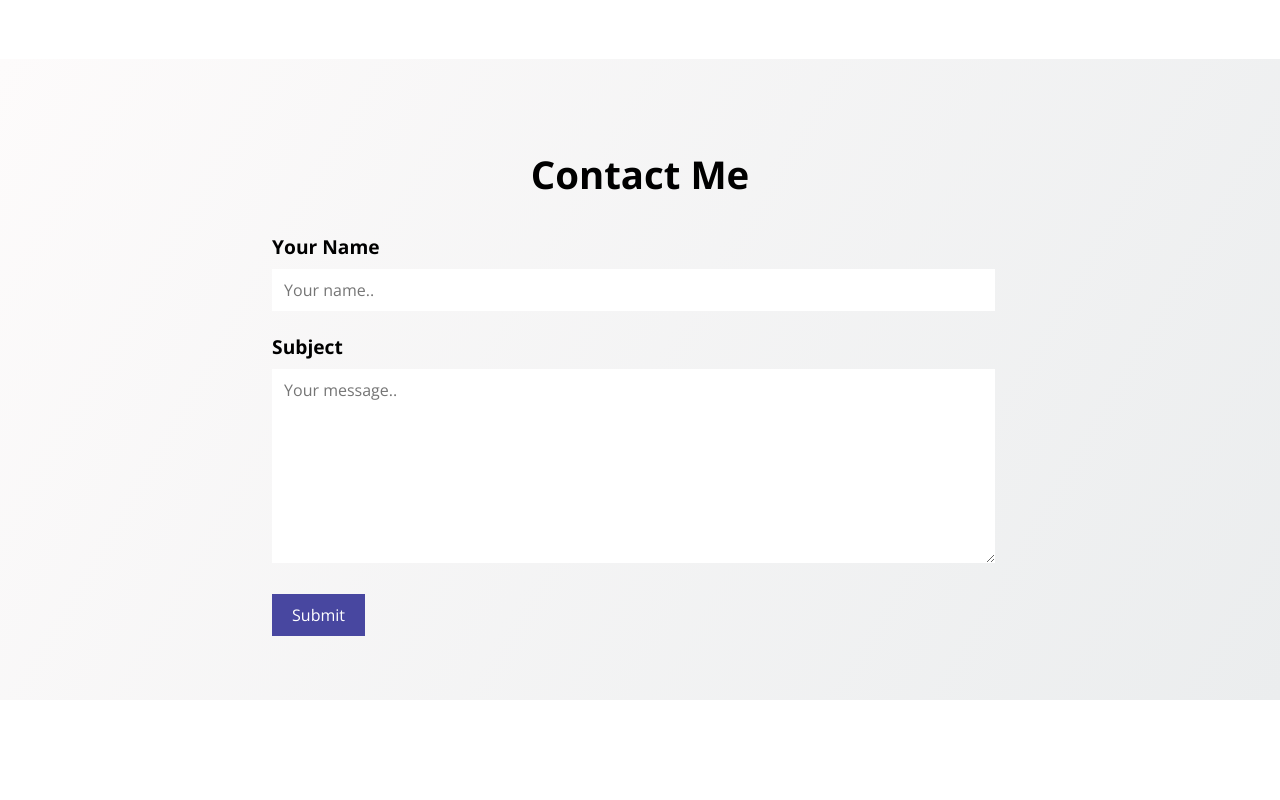
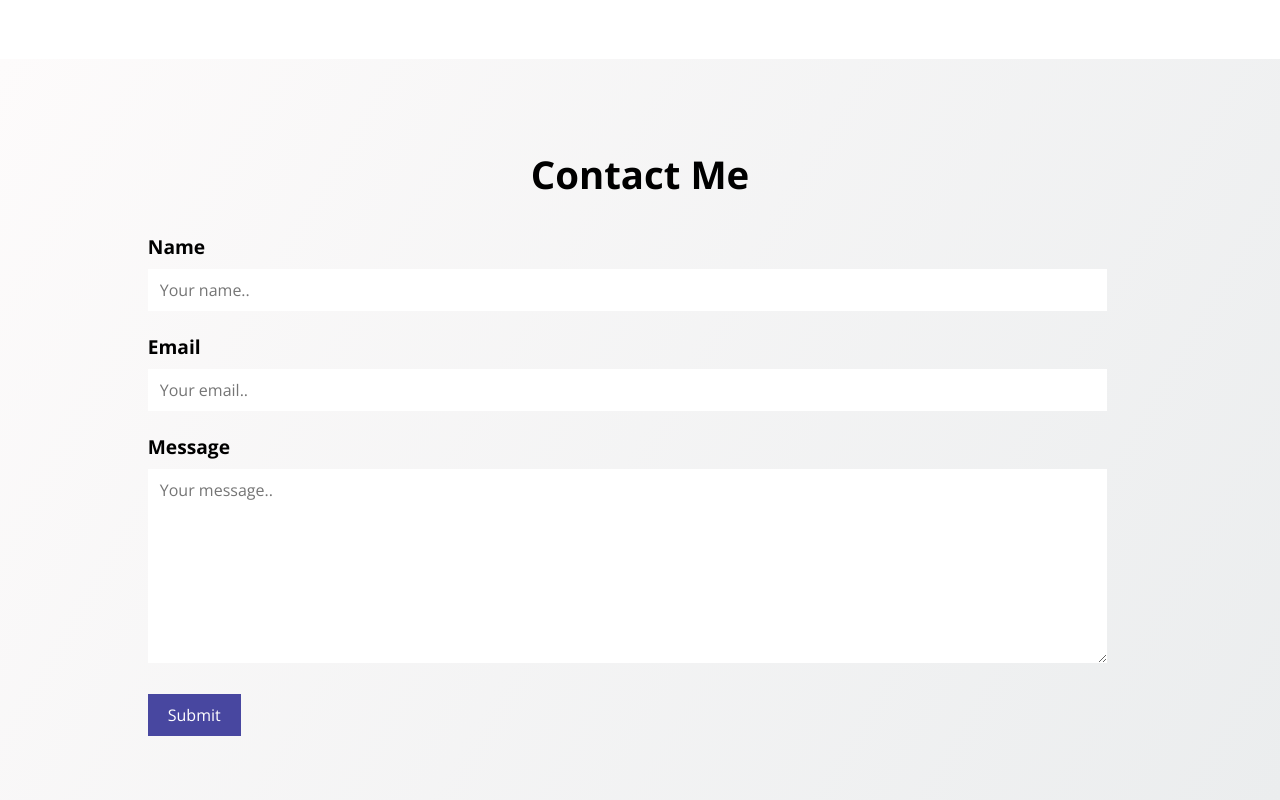
Before and after one commit to sheriallis/sheriallis.github.io, a website built with Parcel: page index.html in a window 1280 px wide. Shown: the part 3768-4568 px from the top of the page. Before the commit the page ends 4468 px from the top, so only its background shows below. Built offline with nearby package versions, Linux system fonts and the light colour scheme; a script that the page names is missing.

Commit message:
Add email input to form and change label names

```diff
--- a/index.html
+++ b/index.html
@@ -158,17 +158,24 @@
             accept-charset="UTF-8"
             data-netlify="true"
           >
-            <label for="name">Your Name</label>
+            <label for="name">Name</label>
             <input
               type="text"
               id="name"
               name="name"
               placeholder="Your name.."
             />
-            <label for="subject">Subject</label>
+            <label for="name">Email</label>
+            <input
+              type="text"
+              id="email"
+              name="email"
+              placeholder="Your email.."
+            />
+            <label for="subject">Message</label>
             <textarea
-              id="subject"
-              name="subject"
+              id="message"
+              name="message"
               placeholder="Your message.."
               style="height:170px"
             ></textarea>
```
